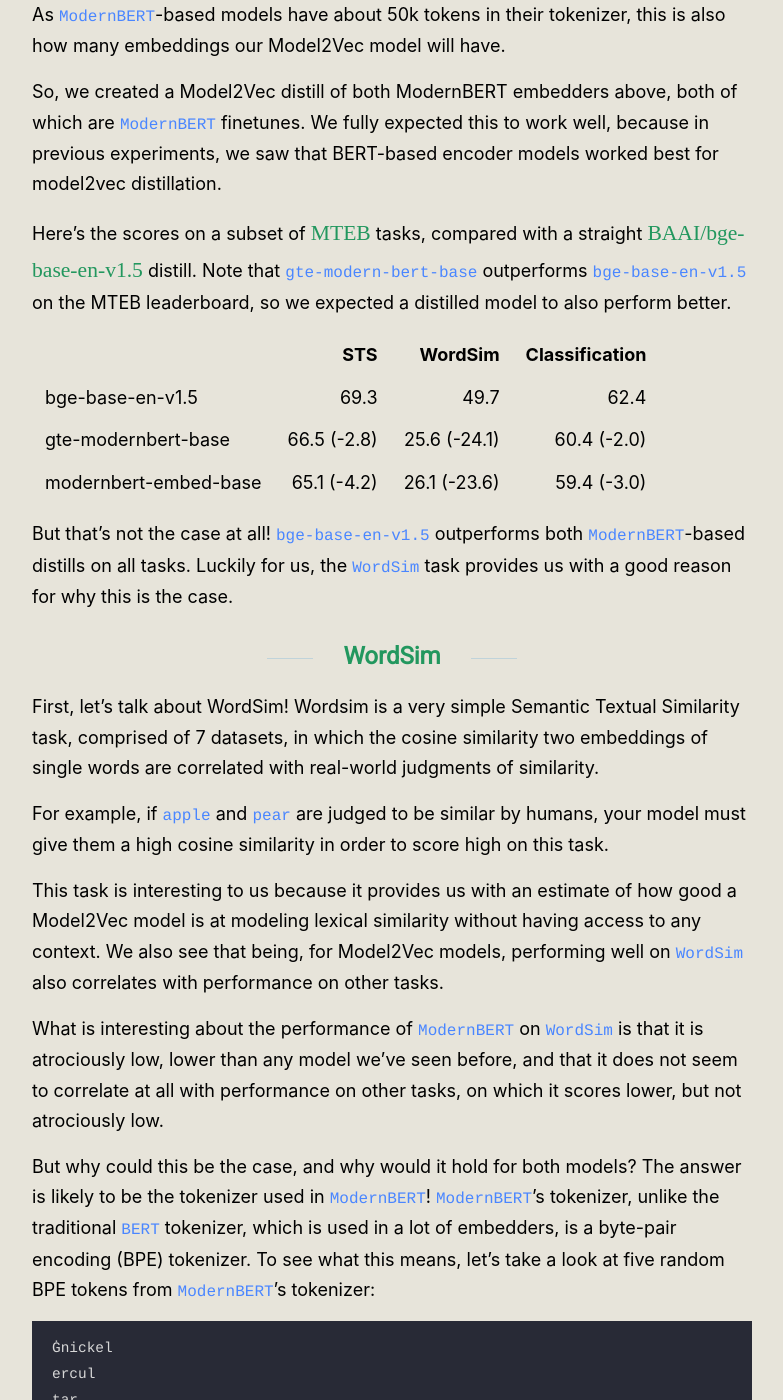
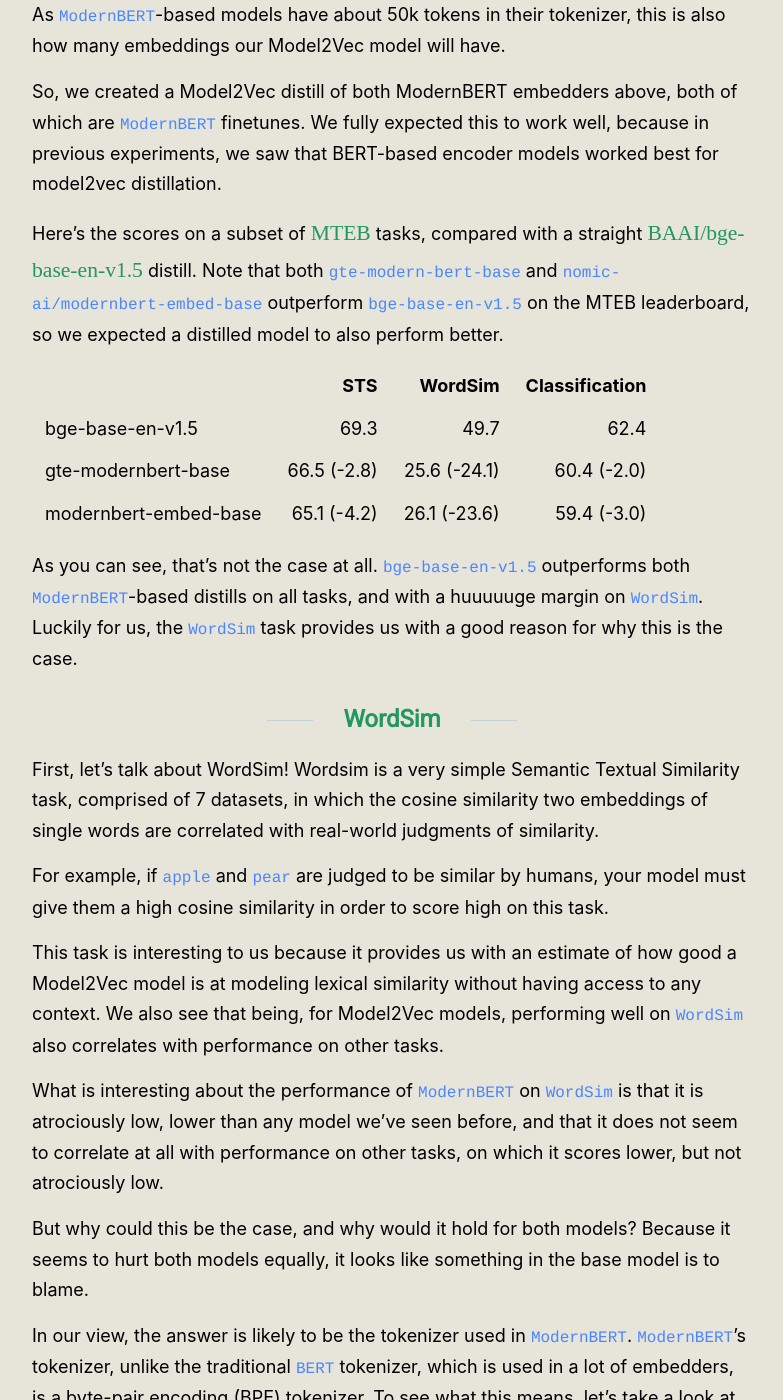
Before and after one commit to MinishLab/minishlab.github.io, a Jekyll site: the page built from _posts/2025-01-28-modernbert.md, in a window 1280 px wide and 1400 px high, scrolled down 1156 px. Shown: the whole window, without its empty margins (248-1031 px from the left). Built offline with Jekyll 4.4.1, drawn with Linux system fonts in a browser that asks for light colours; some web fonts are replaced.

Commit message:
Small fix

````diff
--- a/_posts/2025-01-28-modernbert.md
+++ b/_posts/2025-01-28-modernbert.md
@@ -28,8 +28,7 @@
 
 So, we created a Model2Vec distill of both ModernBERT embedders above, both of which are `ModernBERT` finetunes. We fully expected this to work well, because in previous experiments, we saw that BERT-based encoder models worked best for model2vec distillation.
 
-Here's the scores on a subset of [MTEB](https://huggingface.co/spaces/mteb/leaderboard) tasks, compared with a straight [BAAI/bge-base-en-v1.5](https://huggingface.co/BAAI/bge-base-en-v1.5) distill. Note that `gte-modern-bert-base` outperforms `bge-base-en-v1.5` on the MTEB leaderboard, so we expected a distilled model to also perform better.
-
+Here's the scores on a subset of [MTEB](https://huggingface.co/spaces/mteb/leaderboard) tasks, compared with a straight [BAAI/bge-base-en-v1.5](https://huggingface.co/BAAI/bge-base-en-v1.5) distill. Note that both `gte-modern-bert-base` and `nomic-ai/modernbert-embed-base` outperform `bge-base-en-v1.5` on the MTEB leaderboard, so we expected a distilled model to also perform better.
 
 |                  | STS  |  WordSim  | Classification |
 |------------------|-----:|----------:|---------------:|
@@ -37,7 +36,7 @@
 | gte-modernbert-base | 66.5 (-2.8) | 25.6 (-24.1) | 60.4 (-2.0) |
 | modernbert-embed-base  | 65.1 (-4.2)| 26.1 (-23.6) | 59.4 (-3.0) |
 
-But that's not the case at all! `bge-base-en-v1.5` outperforms both `ModernBERT`-based distills on all tasks. Luckily for us, the `WordSim` task provides us with a good reason for why this is the case.
+As you can see, that's not the case at all. `bge-base-en-v1.5` outperforms both `ModernBERT`-based distills on all tasks, and with a huuuuuge margin on `WordSim`. Luckily for us, the `WordSim` task provides us with a good reason for why this is the case.
 
 ## WordSim
 
@@ -49,7 +48,9 @@
 
 What is interesting about the performance of `ModernBERT` on `WordSim` is that it is atrociously low, lower than any model we've seen before, and that it does not seem to correlate at all with performance on other tasks, on which it scores lower, but not atrociously low.
 
-But why could this be the case, and why would it hold for both models? The answer is likely to be the tokenizer used in `ModernBERT`! `ModernBERT`'s tokenizer, unlike the traditional `BERT` tokenizer, which is used in a lot of embedders, is a byte-pair encoding (BPE) tokenizer. To see what this means, let's take a look at five random BPE tokens from `ModernBERT`'s tokenizer:
+But why could this be the case, and why would it hold for both models? Because it seems to hurt both models equally, it looks like something in the base model is to blame.
+
+In our view, the answer is likely to be the tokenizer used in `ModernBERT`. `ModernBERT`'s tokenizer, unlike the traditional `BERT` tokenizer, which is used in a lot of embedders, is a byte-pair encoding (BPE) tokenizer. To see what this means, let's take a look at five random BPE tokens from `ModernBERT`'s tokenizer:
 
 ```
 Ġnickel
````
